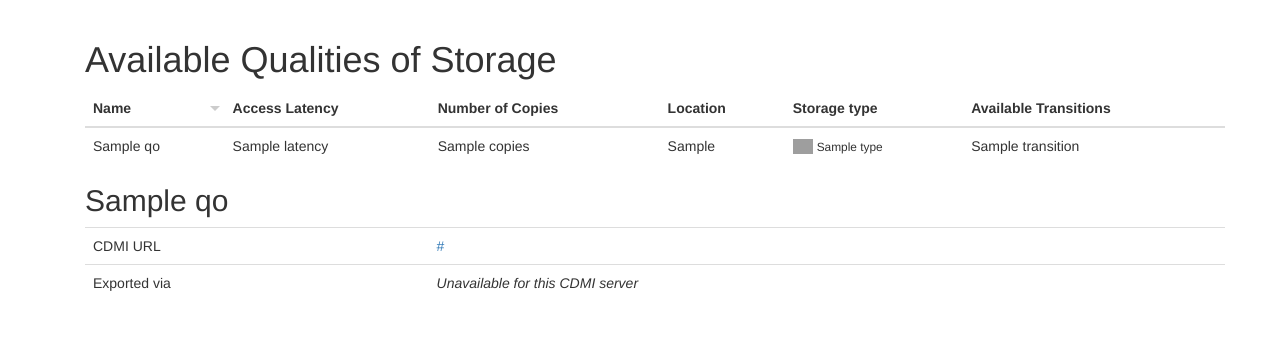
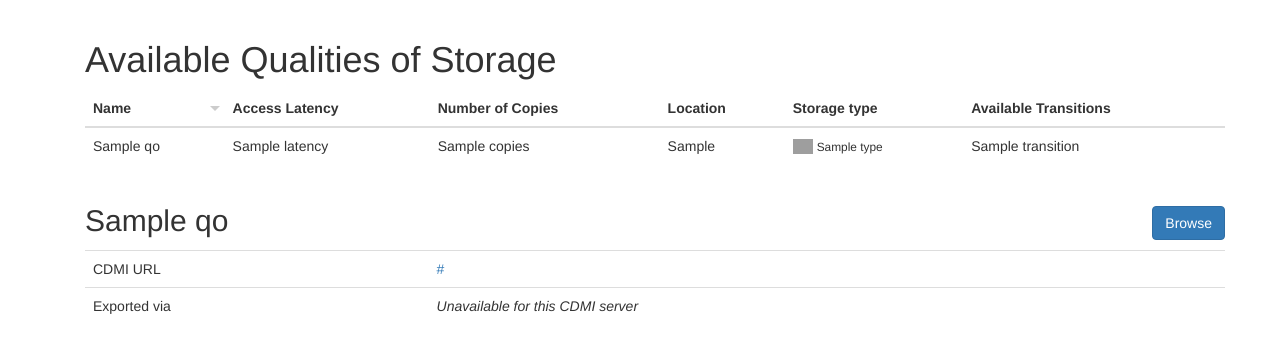
Before and after one commit to joshuabach/cdmi-web, a Django app: template cdmi/templates/cdmi/index.html in a window 1280 px wide, after a click that opens the changed part. Shown: the part 62-415 px from the top of the page. Run offline with Django 3.2, Linux system fonts and the light colour scheme; the template is opened without the code that fills it: most values are stand-ins (such as "Sample title", 1, 10 or a date in 2020); some libraries are stand-ins or nearby versions; grey boxes are pictures that could not be loaded.

Commit message:
Add browse button

```diff
--- a/cdmi/static/cdmi/css/custom.css
+++ b/cdmi/static/cdmi/css/custom.css
@@ -28,3 +28,12 @@ li {
 .disabled:hover {
     text-decoration: none;
 }
+
+
+.alignleft {
+    float: left;
+}
+
+.alignright {
+    float: right;
+}
--- a/cdmi/templates/cdmi/index.html
+++ b/cdmi/templates/cdmi/index.html
@@ -64,7 +64,10 @@
       {% for qos in qualities_of_service %}
       <div class="collapse"
            id="details-{{ qos.url|slugify }}">
-        <h2>{{ qos.name }}</h2>
+        <h2 class="alignleft">{{ qos.name }}</h2>
+        <h2 class="alignright">
+          <a class="btn btn-primary" href="{% url 'cdmi:browse' qos.site.id '' %}">Browse</a>
+        </h2>
         <table class="table">
           <tbody>
             <tr>
```
